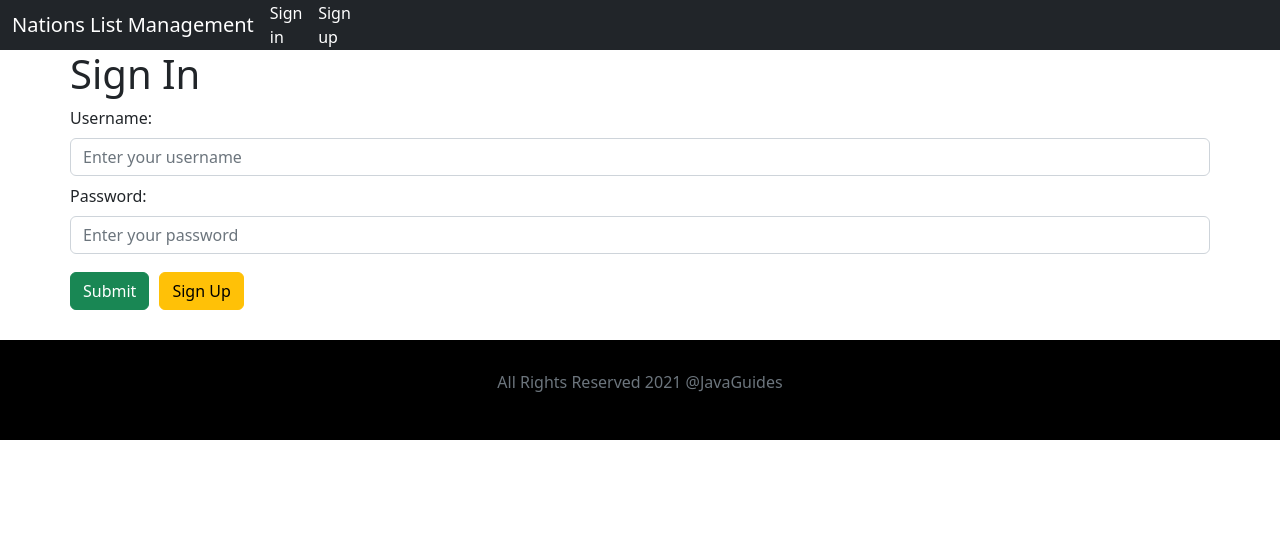
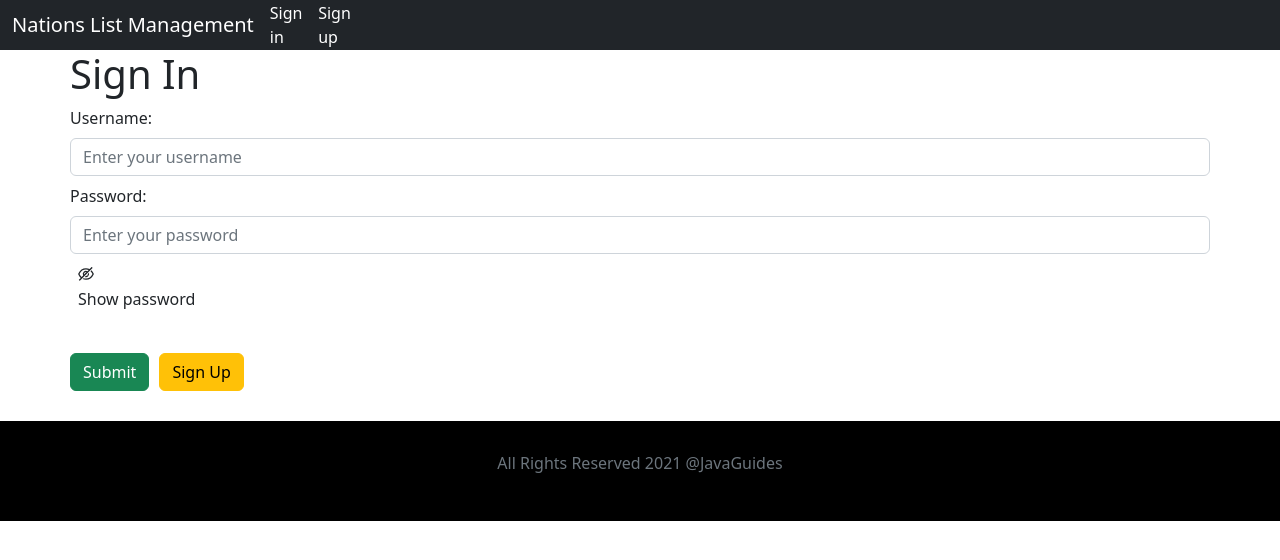
Before and after one commit to transyhoang28081999/list_nations, a React (Create React App) app in the folder frontend/: page /login in a window 1280 px wide. Shown: the top 560 px of the page. Built offline with nearby package versions, Linux system fonts and the light colour scheme.

Commit message:
Keep going

```diff
--- a/frontend/package.json
+++ b/frontend/package.json
@@ -3,6 +3,7 @@
   "version": "0.1.0",
   "private": true,
   "dependencies": {
+    "@ant-design/icons": "^5.0.1",
     "@reduxjs/toolkit": "^1.9.5",
     "@testing-library/jest-dom": "^5.16.5",
     "@testing-library/react": "^13.4.0",
--- a/frontend/src/auths/Login.jsx
+++ b/frontend/src/auths/Login.jsx
@@ -2,10 +2,12 @@ import React, { useState } from 'react'
 import { loginUser } from '../redux/apiRequest'
 import { useDispatch } from 'react-redux'
 import { Link, useNavigate } from 'react-router-dom'
+import { EyeOutlined, EyeInvisibleOutlined } from '@ant-design/icons'
 
 const Login = () => {
     const [email, setEmail] = useState('')
     const [password, setPassword] = useState('')
+    const [visible, setVisible] = useState(false)
 
     const dispatch = useDispatch()
     const navigate = useNavigate()
@@ -35,11 +37,14 @@ const Login = () => {
                     <div className="form-group mb-2">
                         <label className='form-label'>Password: </label>
                         <input
-                            type="password"
+                            type={visible ? "text" : "password"}
                             placeholder='Enter your password'
                             className='form-control'
                             value={password}
                             onChange={(e) => setPassword(e.target.value)} />
+                        <div className="p-2" onClick={() => setVisible(!visible)}>
+                            {visible ? <p><EyeOutlined /> <p style={{paddingTop: "1px"}}>Hide password</p></p> : <p><EyeInvisibleOutlined /> <p style={{paddingTop: "1px"}}>Show password</p></p>}
+                        </div>
                     </div>
                     <button className='btn btn-success'>Submit</button>
                     <Link to="/register" className='btn btn-warning _button'>Sign Up</Link>
--- a/frontend/src/auths/Register.jsx
+++ b/frontend/src/auths/Register.jsx
@@ -2,11 +2,13 @@ import React, { useState } from 'react'
 import { registerUser } from '../redux/apiRequest'
 import { useDispatch } from 'react-redux'
 import { Link, useNavigate } from 'react-router-dom'
+import { EyeInvisibleOutlined, EyeOutlined } from '@ant-design/icons'
 
 const Register = () => {
     const [name, setName] = useState('')
     const [email, setEmail] = useState('')
     const [password, setPassword] = useState('')
+    const [visible, setVisible] = useState(false)
 
     const dispatch = useDispatch()
     const navigate = useNavigate()
@@ -47,11 +49,14 @@ const Register = () => {
                     <div className="form-group mb-2">
                         <label className='form-label'>Password: </label>
                         <input
-                            type="password"
+                            type={visible ? "text" : "password"}
                             placeholder='Enter your password'
                             className='form-control'
                             value={password}
                             onChange={(e) => setPassword(e.target.value)} />
+                        <div className="p-2" onClick={() => setVisible(!visible)}>
+                            {visible ? <p><EyeOutlined /> <p style={{ paddingTop: "1px" }}>Hide password</p></p> : <p><EyeInvisibleOutlined /> <p style={{ paddingTop: "1px" }}>Show password</p></p>}
+                        </div>
                     </div>
 
 
```
Also changed, not shown: 1 other file (tests, documents, lock files or other folders).
